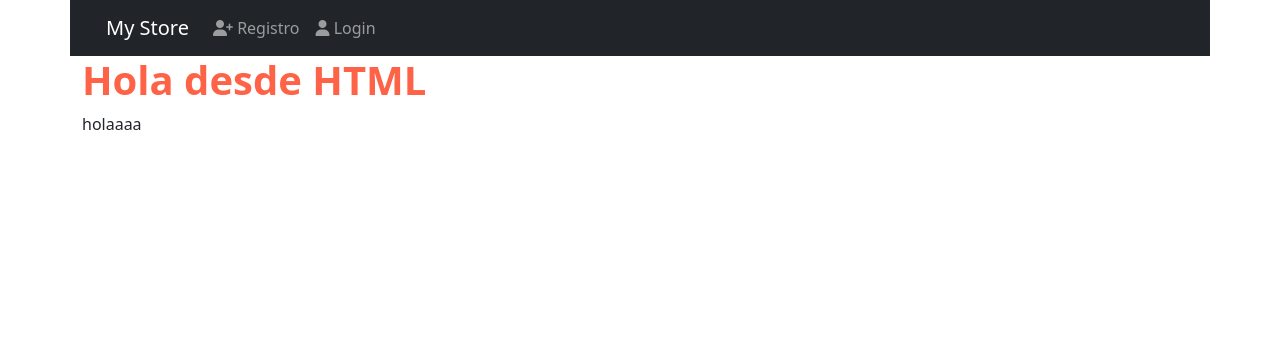
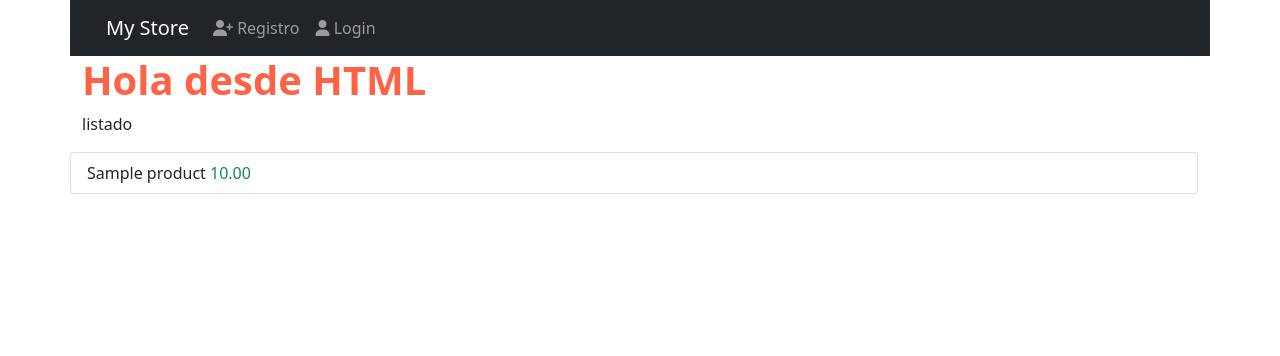
Before and after one commit to jorgefalconcampos/django-ecommerce, a Django app: page / in a window 1280 px wide. Shown: the top 356 px of the page. Run offline with Django 3.2, Linux system fonts and the light colour scheme; tables that the repository leaves empty hold one stand-in row (values such as "Sample post"); some libraries are stand-ins or nearby versions.

Commit message:
changes in listing products

```diff
--- a/ecommerce/templates/main/index.html
+++ b/ecommerce/templates/main/index.html
@@ -7,5 +7,16 @@
         {{message}}
     </p>
 
+    <ul class="list-group">
+        {% for product in products %}
+        <li class="list-group-item">
+            {{product.title}}
+            <span class="text-success">
+                {{product.price}}
+            </span>
+        </li>
+        {% endfor %}
+
+    </ul>
 
 {% endblock %}
--- a/ecommerce/views.py
+++ b/ecommerce/views.py
@@ -3,17 +3,26 @@ from django.shortcuts import render
 from django.contrib.auth import authenticate
 from django.contrib.auth import login as do_login, logout as do_logout
 from django.shortcuts import redirect
-
 from django.contrib import messages
 from . forms import RegisterForm
 from django.contrib.auth.models import User
+from products.models import Product
 
 TEMPLATES =  settings.TEMPLATES_DIR #importing templates path from Django settings
 
 def index(request):
     """Main entry point of the app"""
     template = TEMPLATES / 'main' / 'index.html'
-    return render(request, template, {'message': 'holaaaa'})
+
+    products = Product.objects.all().order_by('-id')
+
+    context = {
+        'message': 'listado',
+        'title': 'Productos',
+        'products': products
+    }
+
+    return render(request, template, context)
 
 
 def login(request):
--- a/products/models.py
+++ b/products/models.py
@@ -9,4 +9,5 @@ class Product(models.Model):
     created_at = models.DateTimeField(auto_now_add=True)
 
     def __str__(self):
-        return self.title
+        "changes the title"
+        return str(self.title)
```
